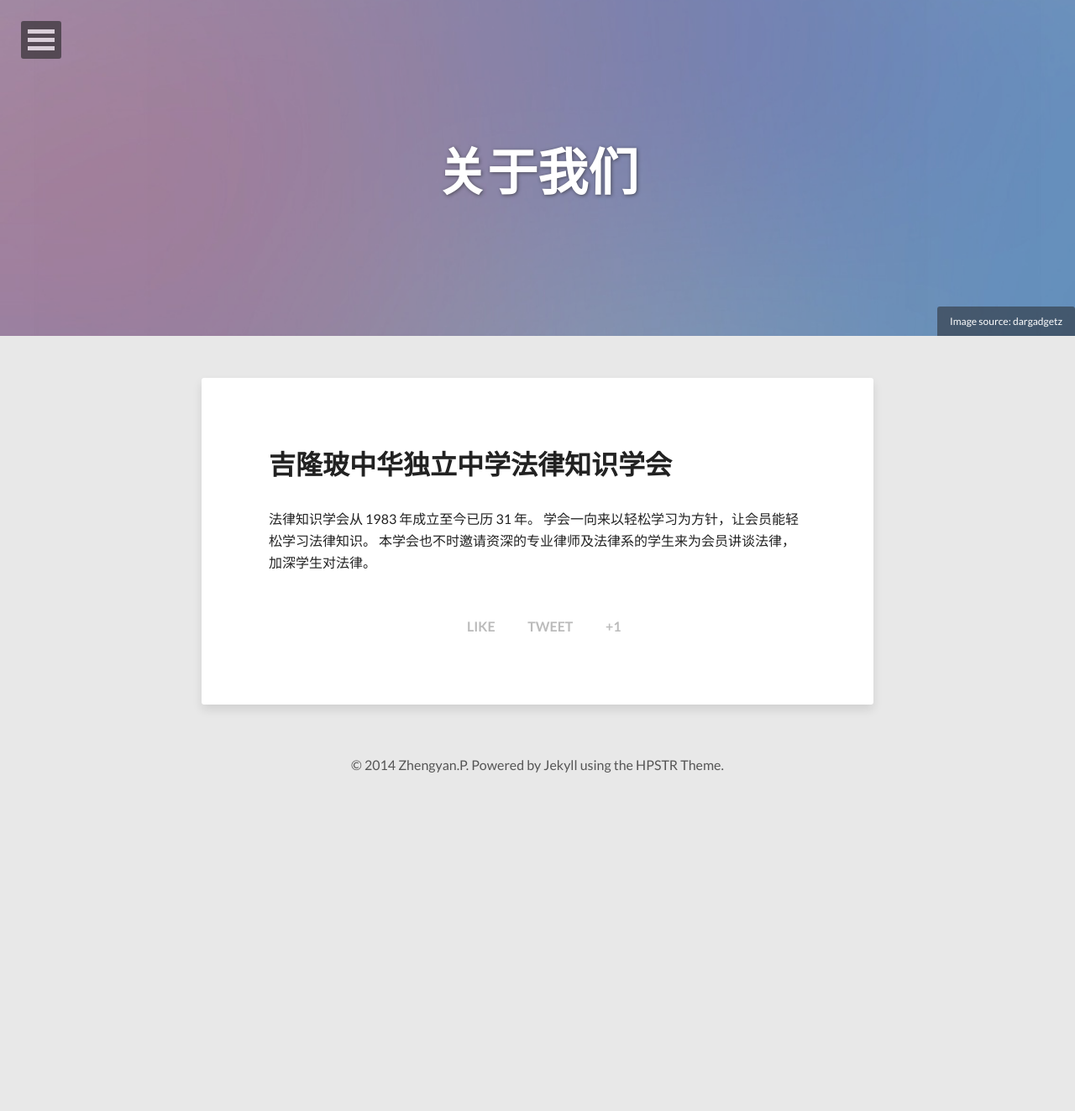
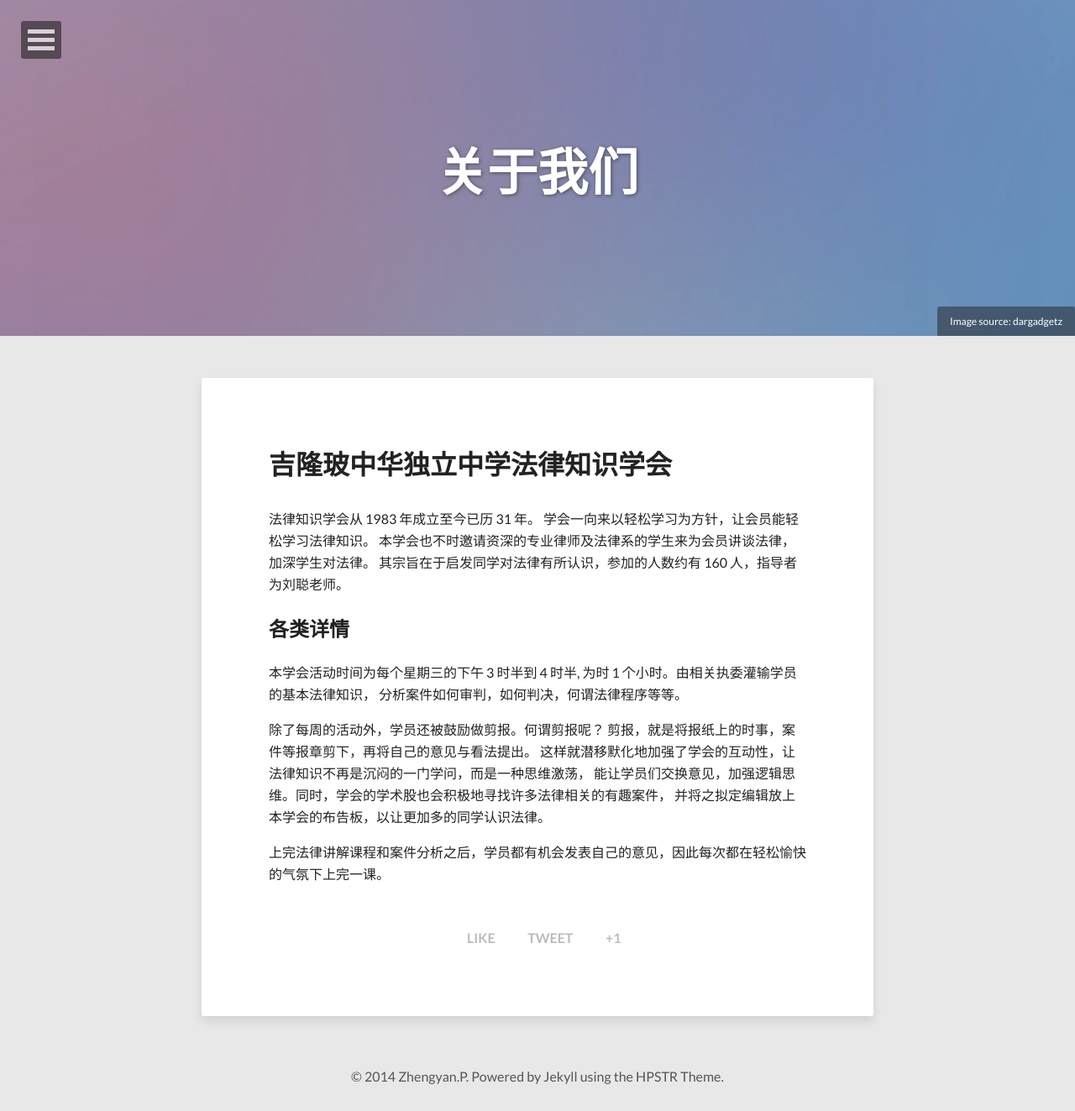
Before and after one commit to chkllegalknowledgesociety/chkllegalknowledgesociety.github.com, a Jekyll site: the page built from about.md, in a window 1280 px wide. Shown: the whole page at 84% size. Built offline with Jekyll 4.4.1, drawn with Linux system fonts in a browser that asks for light colours; nearby versions of some CDN libraries; before the commit the page ends 952 px from its top, so only the background shows below that.

Commit message:
Update about.md

```diff
--- a/about.md
+++ b/about.md
@@ -14,3 +14,16 @@ share: true
 法律知识学会从 1983 年成立至今已历 31 年。
 学会一向来以轻松学习为方针，让会员能轻松学习法律知识。
 本学会也不时邀请资深的专业律师及法律系的学生来为会员讲谈法律，加深学生对法律。
+其宗旨在于启发同学对法律有所认识，参加的人数约有 160 人，指导者为刘聪老师。
+
+## 各类详情
+本学会活动时间为每个星期三的下午 3 时半到 4 时半, 为时 1 个小时。由相关执委灌输学员的基本法律知识，
+分析案件如何审判，如何判决，何谓法律程序等等。
+
+除了每周的活动外，学员还被鼓励做剪报。何谓剪报呢？
+剪报，就是将报纸上的时事，案件等报章剪下，再将自己的意见与看法提出。
+这样就潜移默化地加强了学会的互动性，让法律知识不再是沉闷的一门学问，而是一种思维激荡，
+能让学员们交换意见，加强逻辑思维。同时，学会的学术股也会积极地寻找许多法律相关的有趣案件，
+并将之拟定编辑放上本学会的布告板，以让更加多的同学认识法律。
+
+上完法律讲解课程和案件分析之后，学员都有机会发表自己的意见，因此每次都在轻松愉快的气氛下上完一课。
```
